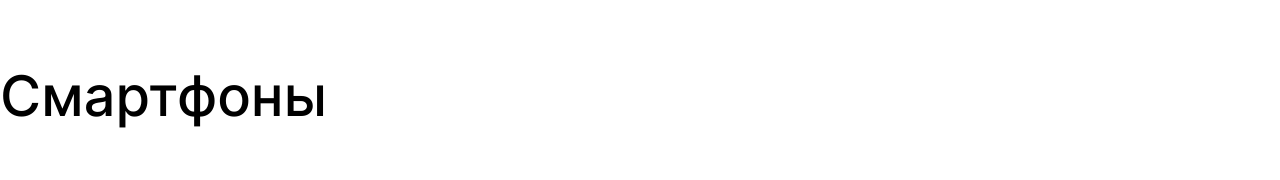
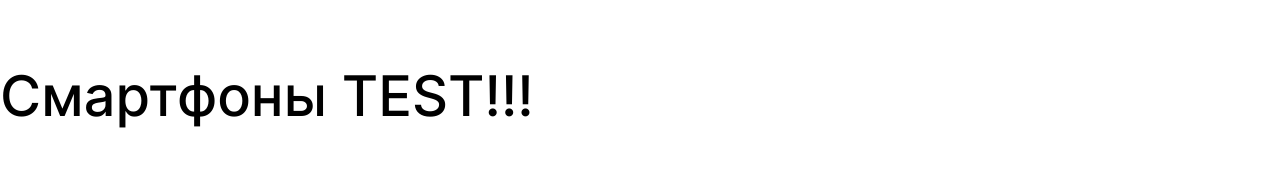
Before and after one commit to store-electronics-and-household/store-frontend, a React (Create React App) app: page /categories in a window 1280 px wide. Shown: the part 156-336 px from the top of the page. Built offline with nearby package versions, Linux system fonts and the light colour scheme; a web font is replaced by a local one.

Commit message:
style(test): test

```diff
--- a/src/components/Categories/Categories.tsx
+++ b/src/components/Categories/Categories.tsx
@@ -16,7 +16,7 @@ const Categories: React.FC<{
     <section className='catalog'>
       <Breadcrumb currentPlace='Смартфоны' />
       <div className='catalog__container-big'>
-        <h1 className='catalog__title'>Смартфоны</h1>
+        <h1 className='catalog__title'>Смартфоны TEST!!!</h1>
         <div className='catalog__container'>
           <ul className='catalog__collection'>
             <li className='catalog__models'>
```
